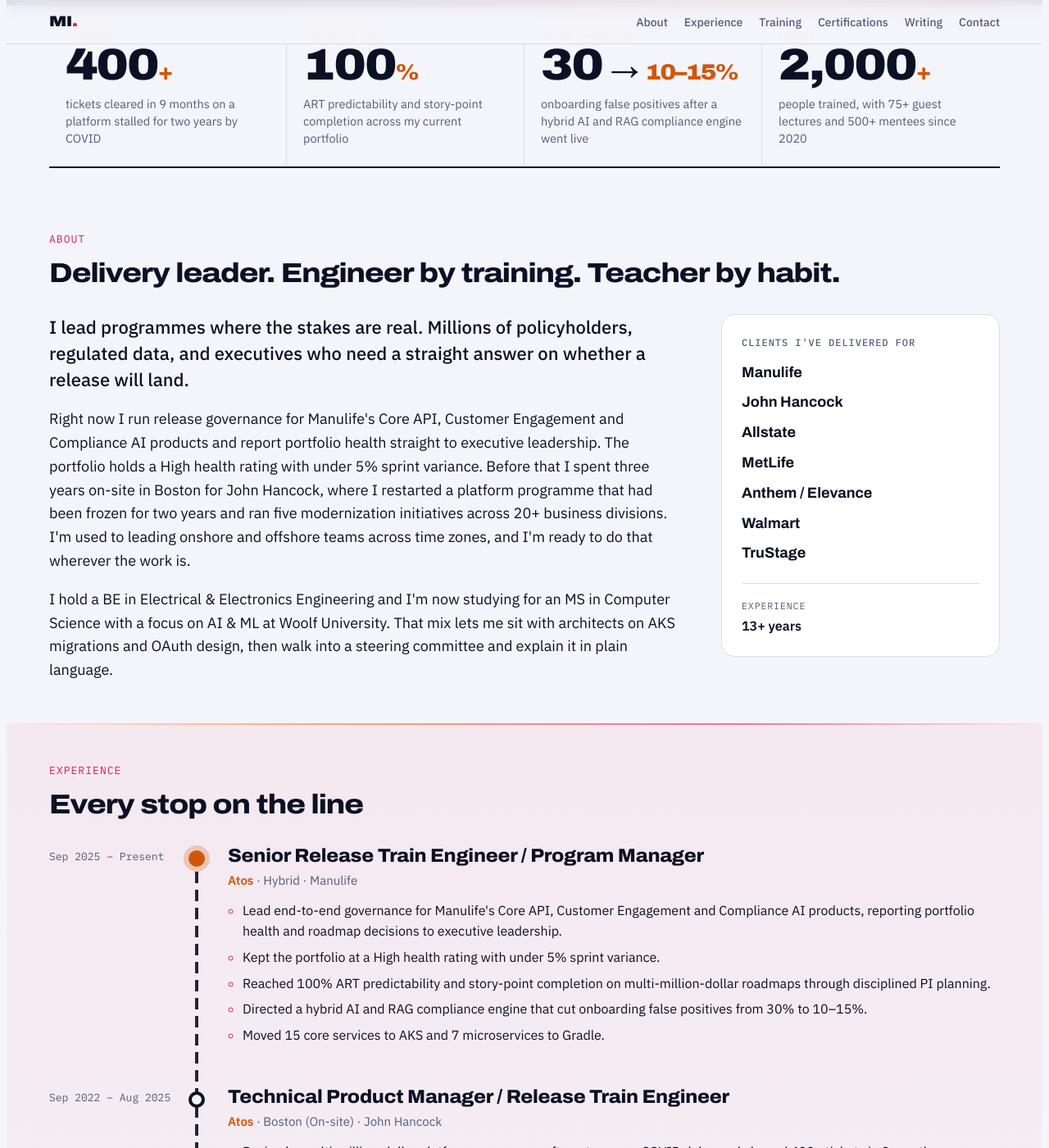
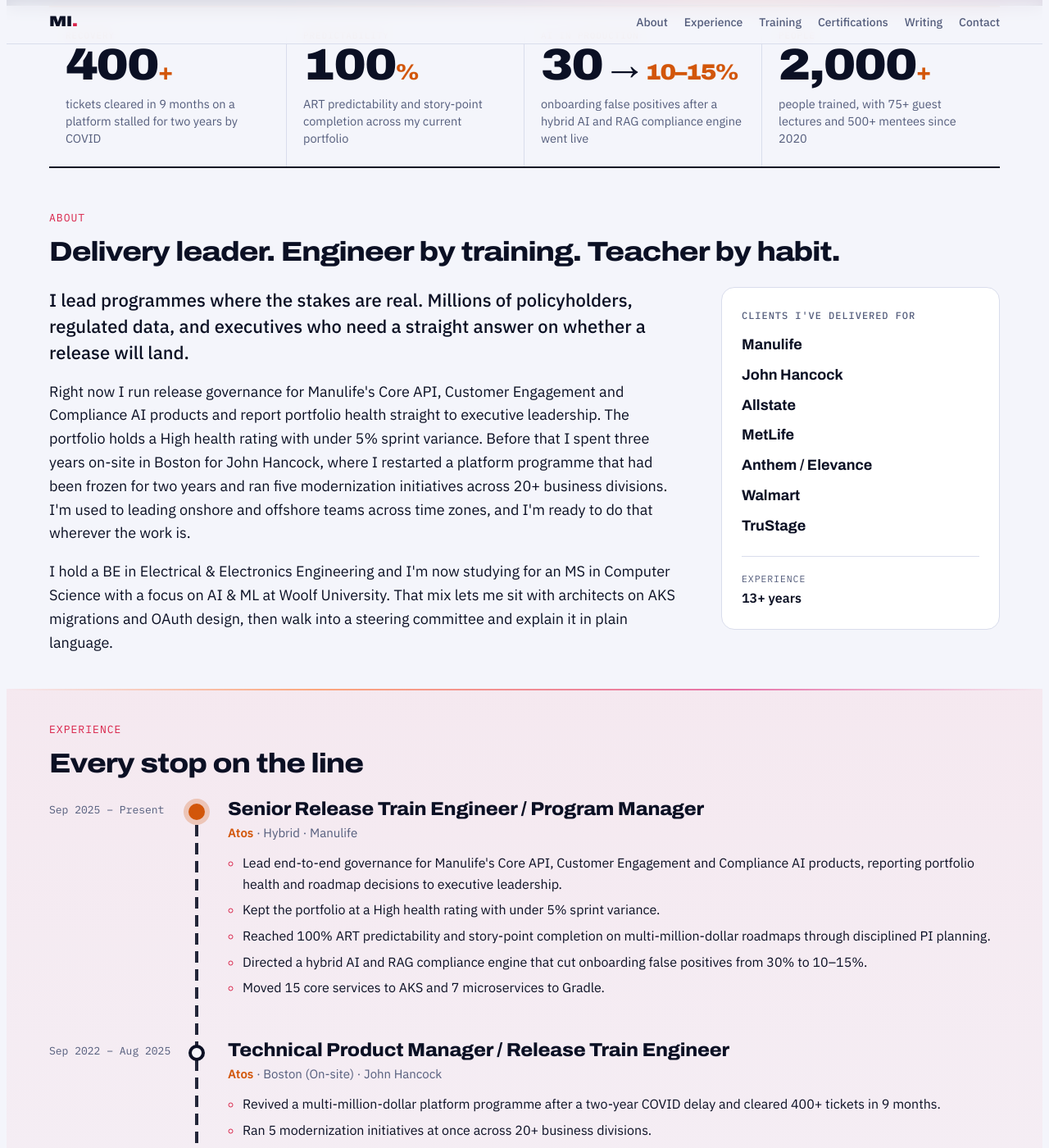
Before and after one commit to Madhan-I/Madhan-I.github.io, a Jekyll site: the page built from index.html, in a window 1280 px wide and 1400 px high, scrolled down 961 px. Shown: the whole window at 82% size. Built offline with Jekyll 4.4.1, drawn with Linux system fonts in a browser that asks for light colours.

Commit message:
Tighter section spacing; queue Google Cloud and VMware logos
Co-Authored-By: Claude Opus 5.5 <noreply@anthropic.com>
Claude-Session: https://claude.ai/code/session_01MFRrTt7LBDdX57m85KHNGp

```diff
--- a/assets/badges/sources.txt
+++ b/assets/badges/sources.txt
@@ -41,3 +41,5 @@ gc-network.png https://cdn.qwiklabs.com/dSWcl7S0A7ugT%2FhWCw2ASLYslLNp%2FYFys9VL
 gc-observability.png https://cdn.qwiklabs.com/hGYMBUgND9LUofKoth6kH0x962Q2MbSYWm%2BBbkfYoHY%3D
 gc-ml-data.png https://cdn.qwiklabs.com/Z9RnG0DZDYJa%2BuUUC4NNASbN%2F8q4Ay6Bi4AUpLARkJM%3D
 mie-expert.png https://images.credly.com/size/340x340/images/f2fcdaf4-c289-48f7-a5b6-e367fe64e29d/blob
+google-cloud-logo.png https://media.licdn.com/dms/image/v2/D4E0BAQFrZn5P9fEf9A/company-logo_100_100/B4EZ22TKwAJ4AU-/0/1776879971686/google_cloud_logo?e=1793232000&v=beta&t=SBUdUdrWd9Y-yZh-NitVWzZn-WZavLO1LLriAAyWbXs
+vmware-logo.png https://media.licdn.com/dms/image/v2/D560BAQEzpbXCUplXJw/company-logo_100_100/company-logo_100_100/0/1716485708320/vmware_logo?e=1793232000&v=beta&t=1VFMPKt035yFBjfgReAduqKrcFsYEmyIm4jqYeKeU-o
--- a/assets/css/style.css
+++ b/assets/css/style.css
@@ -504,3 +504,11 @@ section.band { padding-top: 48px; }
   .stage .ctas { margin-top: 75px; }
   .stage .hire-for { margin-top: 48px; }
 }
+
+/* tighter vertical rhythm for every section */
+section { padding-block: clamp(36px, 4vw, 56px); }
+#about { padding-top: clamp(36px, 4vw, 56px); padding-bottom: 24px; }
+section.band { padding-top: 40px; padding-bottom: clamp(36px, 4vw, 56px); }
+#writing { margin-top: clamp(24px, 3vw, 40px); padding-top: clamp(36px, 4vw, 48px); }
+.contact { padding-block: clamp(40px, 5vw, 64px); }
+.sec-head { margin-bottom: 24px; }
```
